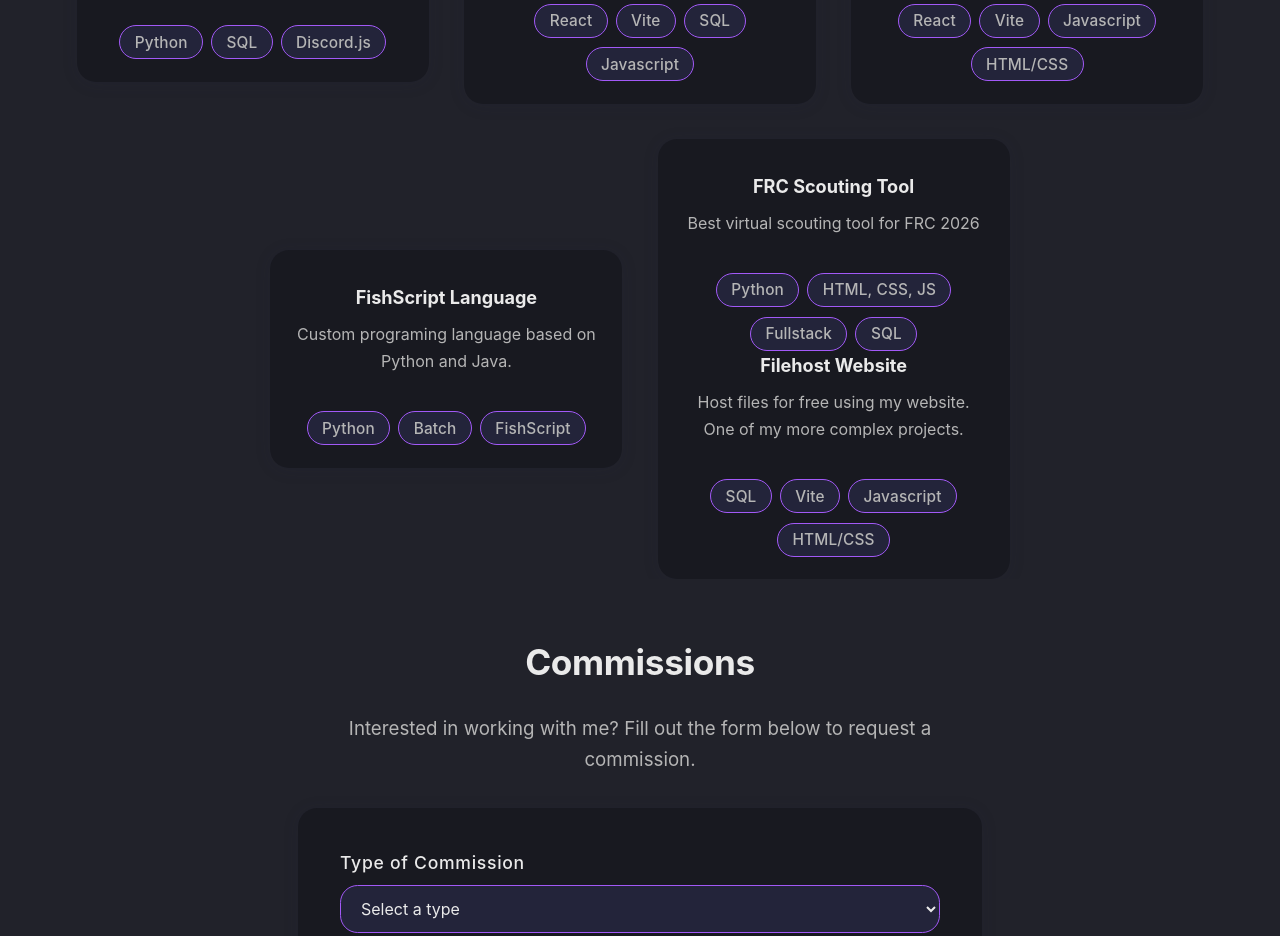
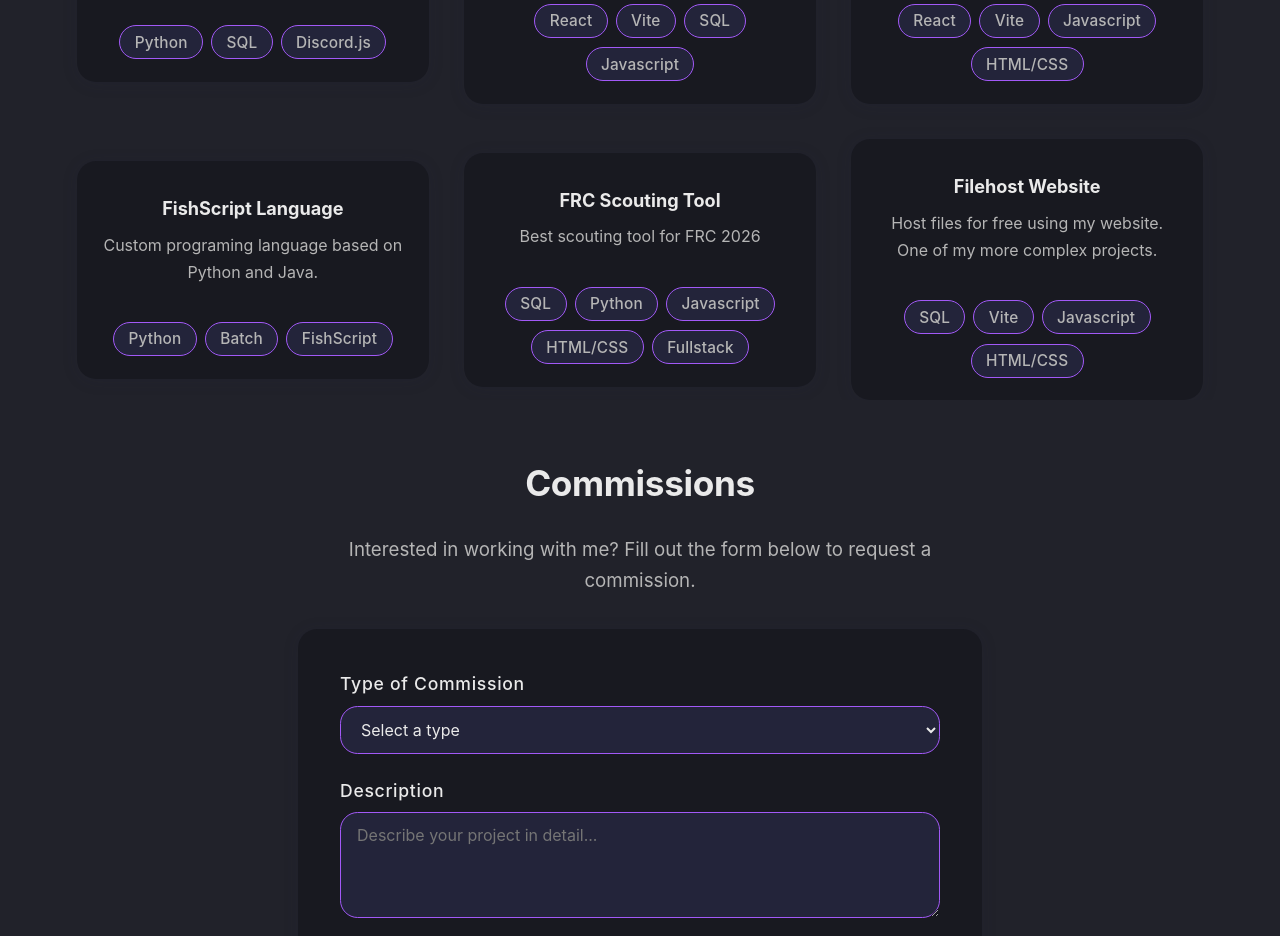
Before and after one commit to 11VZ/portfolio, a React (Vite) app: page / in a window 1280 px wide. Shown: the part 2400-3336 px from the top of the page. Built offline with nearby package versions, Linux system fonts and the light colour scheme.

Commit message:
Update App.jsx

```diff
--- a/src/App.jsx
+++ b/src/App.jsx
@@ -227,22 +227,32 @@ function App() {
           </div>
           <div
             className="redesigned-project centered-project-card"
+            onClick={() => window.open('https://frc.11vz.dev', '_blank')}
+            tabIndex={0}
+            role="button"
+            aria-label="Open Scouting Tool"
+            style={{ cursor: 'pointer' }}
+          >
+            <div className="project-header centered-header">
+              <h3>FRC Scouting Tool</h3>
+            </div>
+            <p>Best scouting tool for FRC 2026</p>
+            <div className="project-langs">
+              <span className="lang-badge">SQL</span>
+              <span className="lang-badge">Python</span>
+              <span className="lang-badge">Javascript</span>
+              <span className="lang-badge">HTML/CSS</span>
+              <span className="lang-badge">Fullstack</span>
+            </div>
+          </div>
+          <div
+            className="redesigned-project centered-project-card"
             onClick={() => window.open('https://filehost-alpha.vercel.app/', '_blank')}
             tabIndex={0}
             role="button"
             aria-label="Open Filehost"
             style={{ cursor: 'pointer' }}
           >
-            <div className="project-header centered-header">
-              <h3>FRC Scouting Tool</h3>
-            </div>
-            <p>Best virtual scouting tool for FRC 2026</p>
-            <div className="project-langs">
-              <span className="lang-badge">Python</span>
-              <span className="lang-badge">HTML, CSS, JS</span>
-              <span className="lang-badge">Fullstack</span>
-              <span className="lang-badge">SQL</span>
-            </div>
             <div className="project-header centered-header">
               <h3>Filehost Website</h3>
             </div>
```
